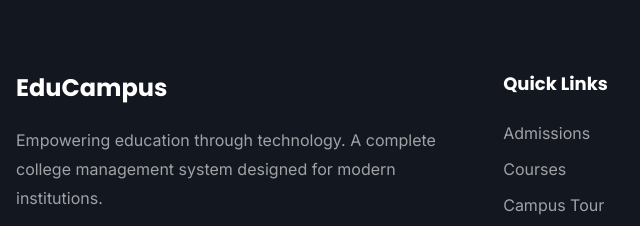
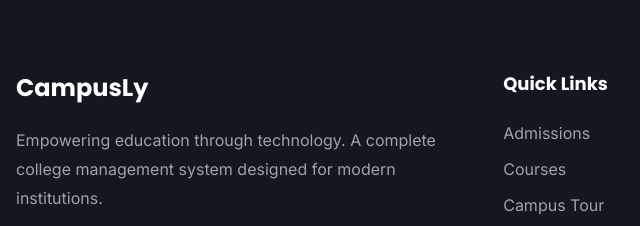
Before and after one commit to krishnamittalu008-blip/campus, a plain HTML site: page index.html in a window 1280 px wide. Shown: the part 2027-2253 px from the top of the page, 0-640 px from the left. Drawn offline with Linux system fonts and the light colour scheme.

Commit message:
Change footer brand name from EduCampus to CampusLy

```diff
--- a/index.html
+++ b/index.html
@@ -518,7 +518,7 @@ section { padding: 80px 0; }
     <footer class="main-footer">
       <div class="container footer-grid">
         <div class="footer-brand">
-          <h3>EduCampus</h3>
+          <h3>CampusLy</h3>
           <p>Empowering education through technology. A complete college management system designed for modern institutions.</p>
         </div>
         <div class="footer-col">
```
